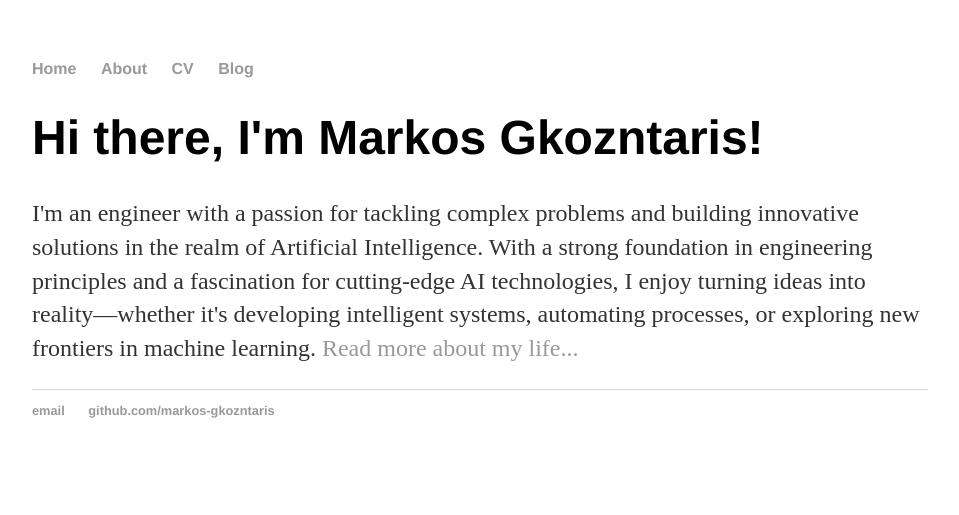
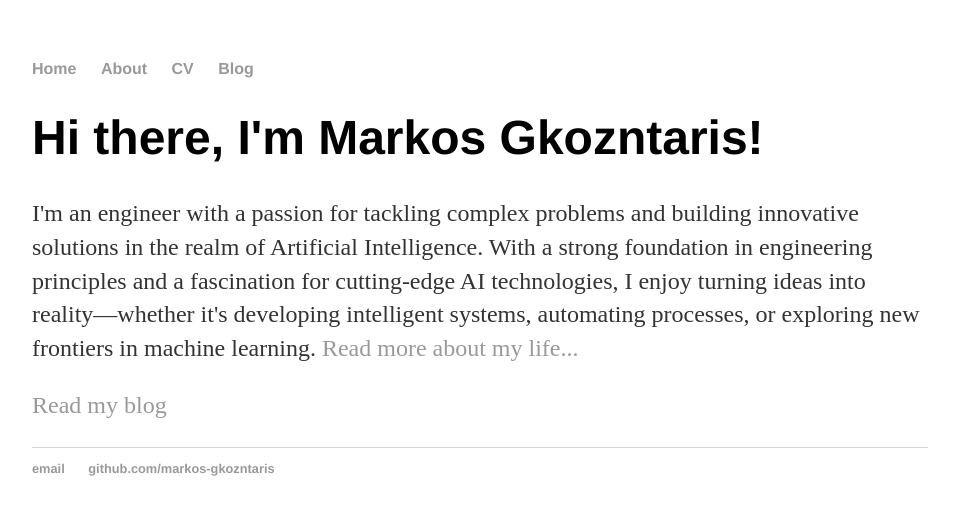
Before and after one commit to markos-gkozntaris/markos-gkozntaris.github.io, a Jekyll site: the page built from index.html, in a window 1280 px wide. Shown: the top 515 px of the page, without its empty margins (160-1119 px from the left). Built offline with Jekyll 4.4.1, drawn with Linux system fonts in a browser that asks for light colours; the list of posts is cut into pages by our own code.

Commit message:
add blog

```diff
--- a/index.html
+++ b/index.html
@@ -5,4 +5,5 @@ title: Markos Gkozntaris
 <div class="blurb">
 	<h1>Hi there, I'm Markos Gkozntaris!</h1>
 	<p>I'm an engineer with a passion for tackling complex problems and building innovative solutions in the realm of Artificial Intelligence. With a strong foundation in engineering principles and a fascination for cutting-edge AI technologies, I enjoy turning ideas into reality—whether it's developing intelligent systems, automating processes, or exploring new frontiers in machine learning. <a href="/about">Read more about my life...</a></p>
+	<p><a href="blog/CTscans.html" target="_blank">Read my blog</a></p> <!-- Add the link to your blog file here -->
 </div><!-- /.blurb -->
```
